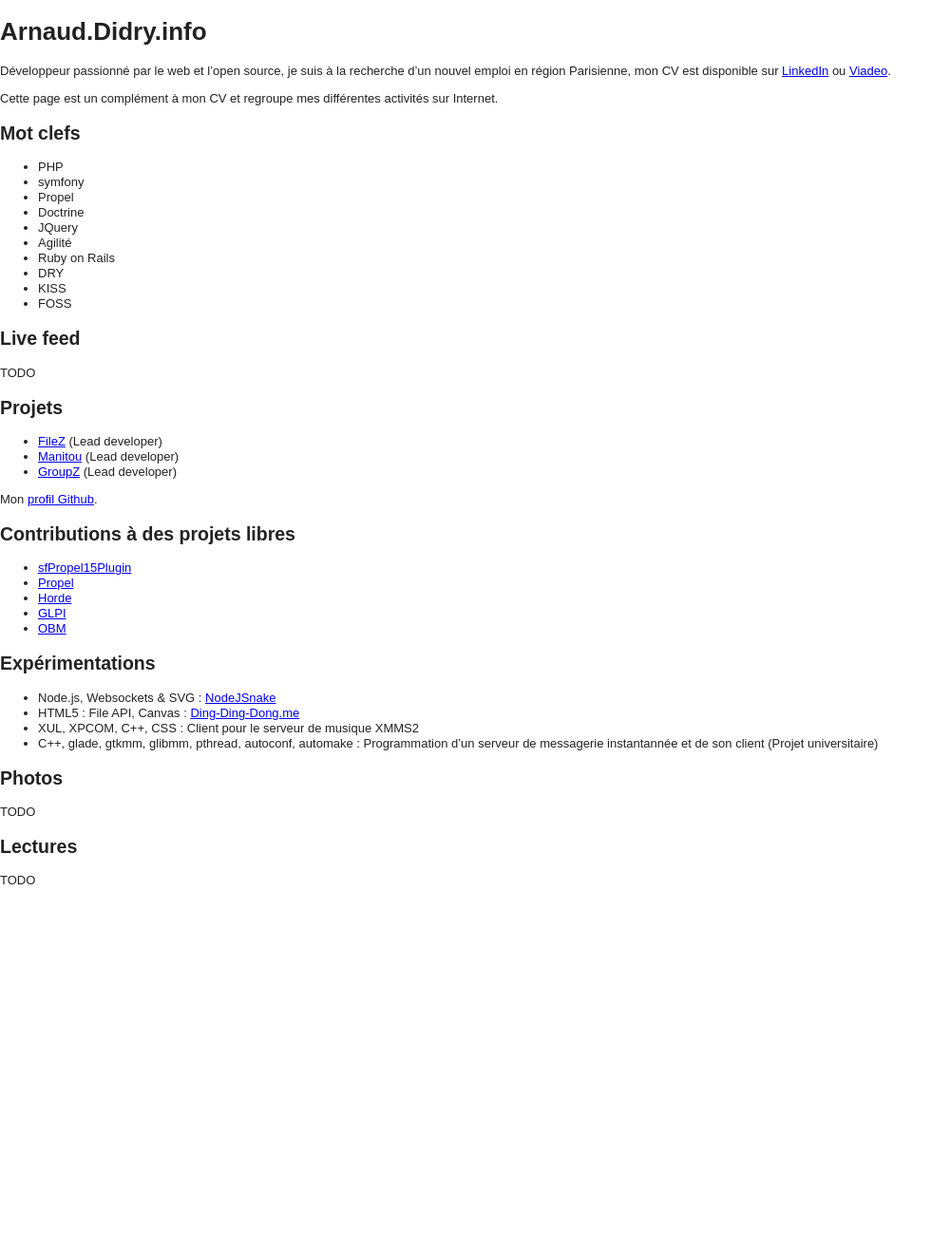
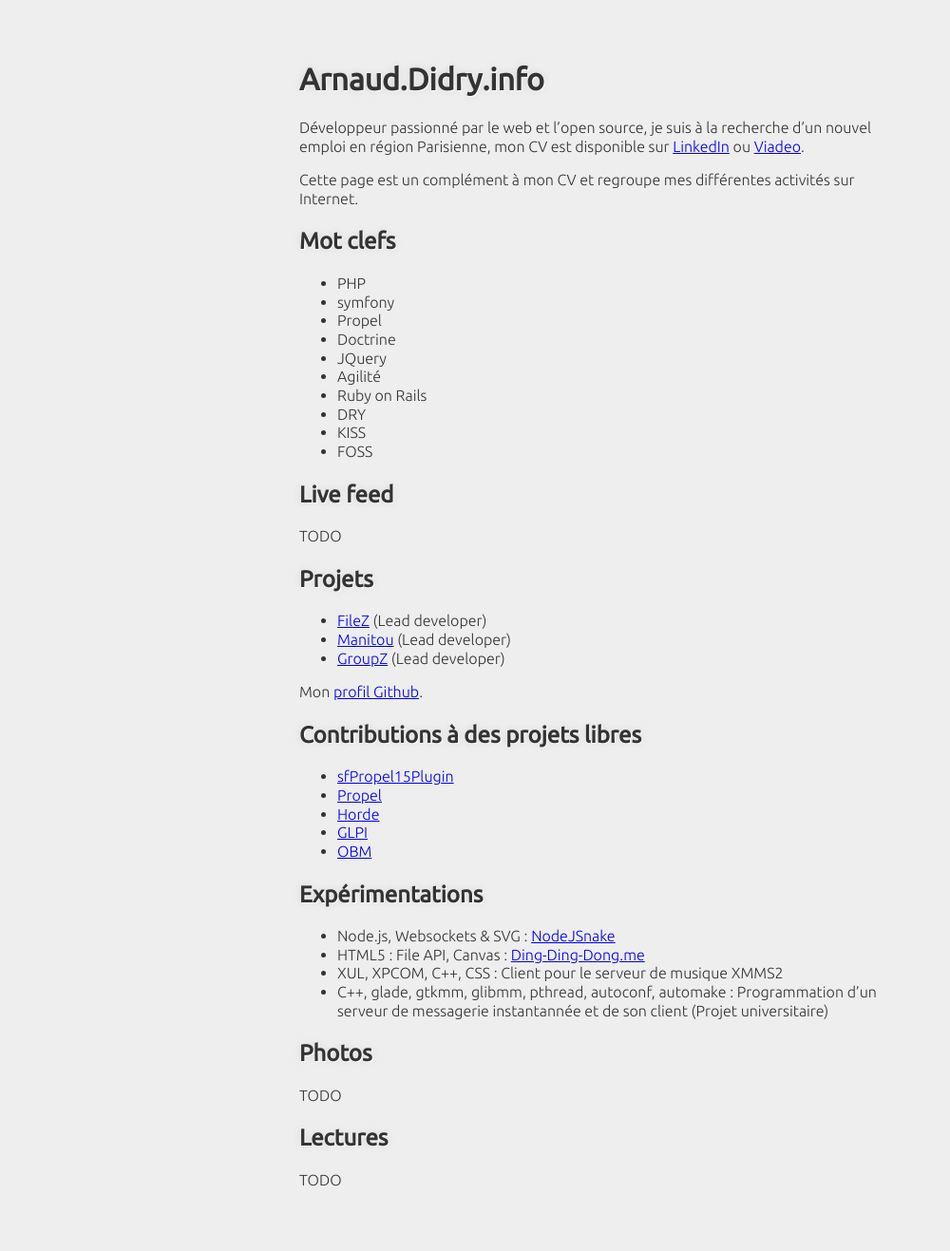
Before and after one commit to ArnaudD/arnaudd.github.com, a Jekyll site: the page built from index.md, in a window 1280 px wide. Shown: the whole page at 95% size, without its empty margins (0-1000 px from the left). Built offline with Jekyll 4.4.1, drawn with Linux system fonts in a browser that asks for light colours; nearby versions of some CDN libraries; before the commit the page ends 948 px from its top, so only the background shows below that.

Commit message:
Quick styling

```diff
--- a/_layouts/default.html
+++ b/_layouts/default.html
@@ -13,6 +13,7 @@
 
 	<meta name="viewport" content="width=device-width, initial-scale=1.0">
 
+    <link href='http://fonts.googleapis.com/css?family=Ubuntu:300,400' rel='stylesheet' type='text/css'>
 	<link rel="stylesheet" href="css/style.css">
 
 	<!--[if lt IE 9]>
--- a/css/style.css
+++ b/css/style.css
@@ -201,6 +201,15 @@
    Author:
    ========================================================================== */
 
+html { background: #EEE; }
+
+body { font-size: 16px; color: #333; }
+
+body, button, input, select, textarea { font-family: 'Ubuntu', sans-serif; font-weight: 300; }
+
+h1, h2, h3 { text-shadow: 1px 1px 1px white, 0px 0px 10px rgba(0,0,0,.1); }
+
+#container { margin: 4em auto; width: 650px; }
 
 
 
```
